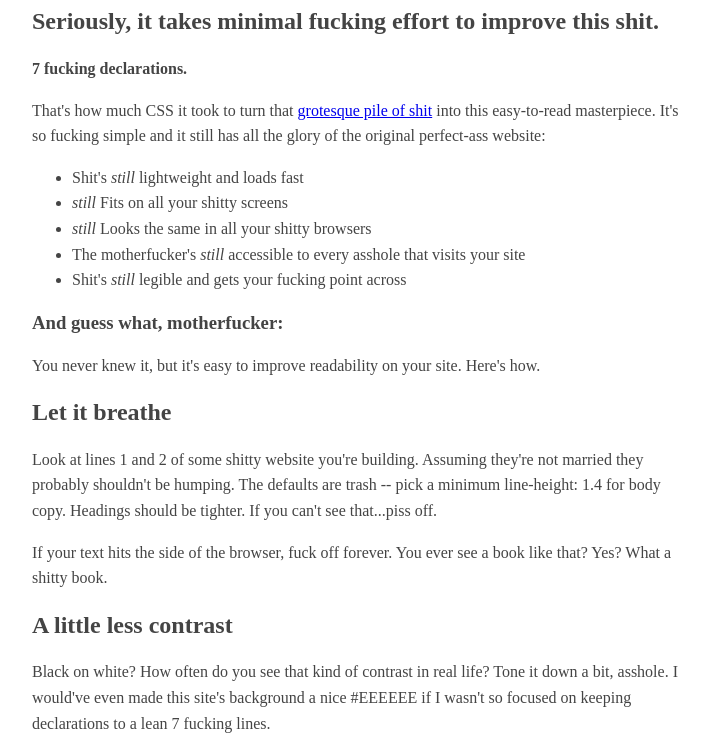
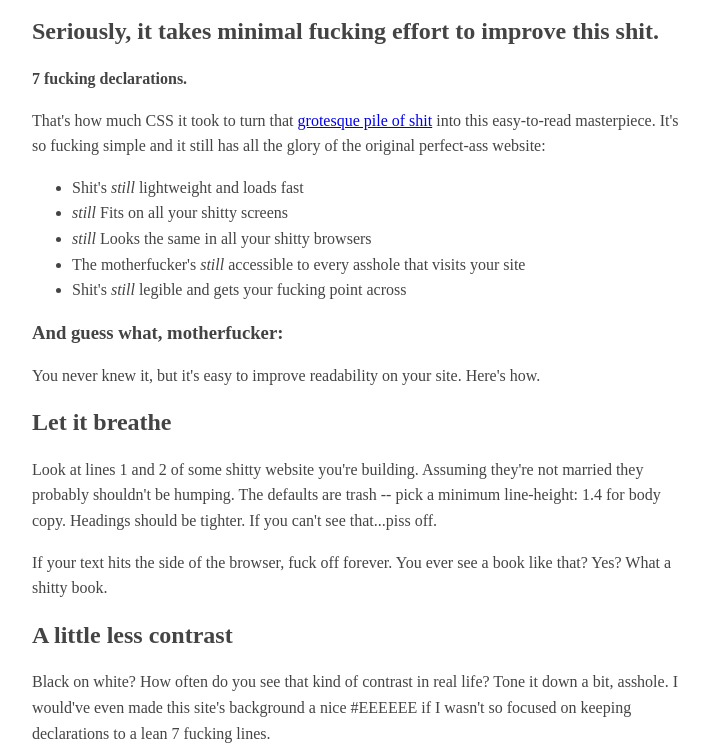
Before and after one commit to Yacinth/bettermotherfuckingwebsite, a plain HTML site: page index.html in a window 1280 px wide. Shown: the part 138-891 px from the top of the page, without its empty margins (283-992 px from the left). Drawn offline with Linux system fonts and the light colour scheme.

Commit message:
modif style

```diff
--- a/style.css
+++ b/style.css
@@ -1,3 +1,2 @@
-body{margin:40px auto; max-width: 650px; line-height: 1.6; front-size:18px;color:#444;padding:0
-	10px}
+body{margin:40px auto; max-width: 650px; line-height: 1.6; front-size:18px;color:#444;padding:10px}
 h1,h2,h3{line-height:1.2}
```
